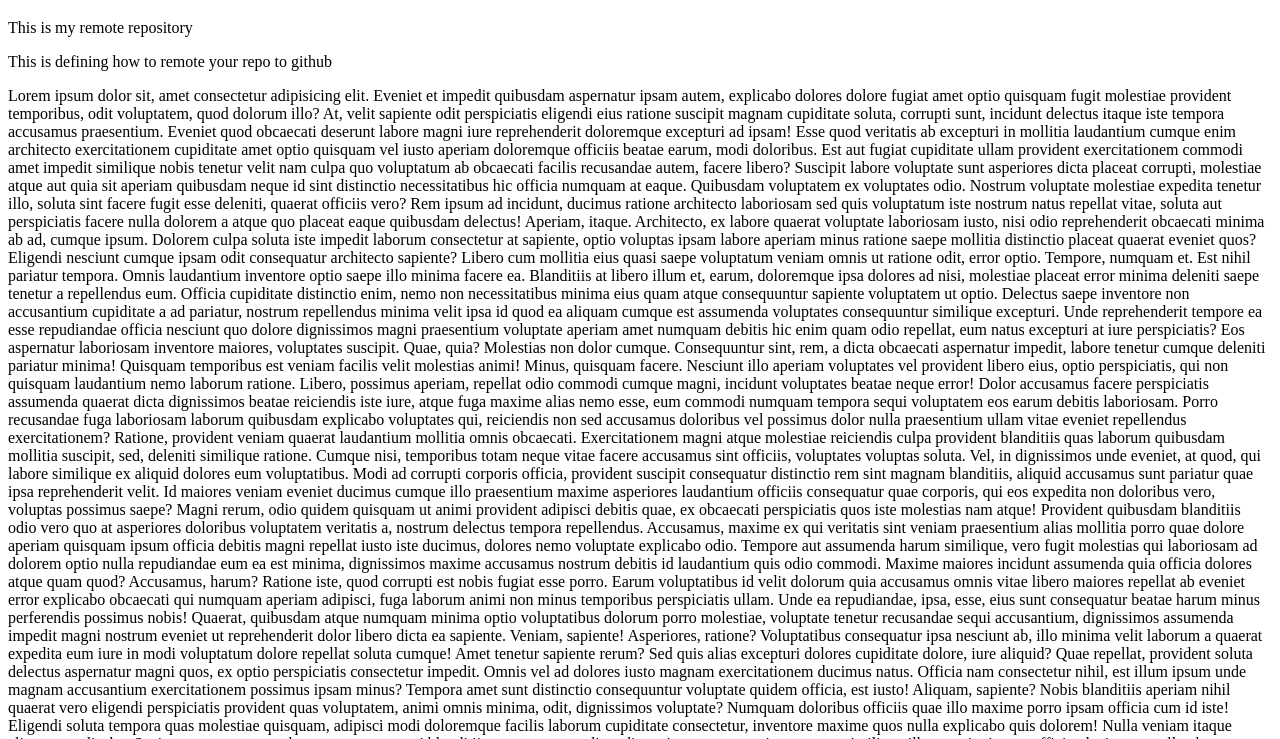
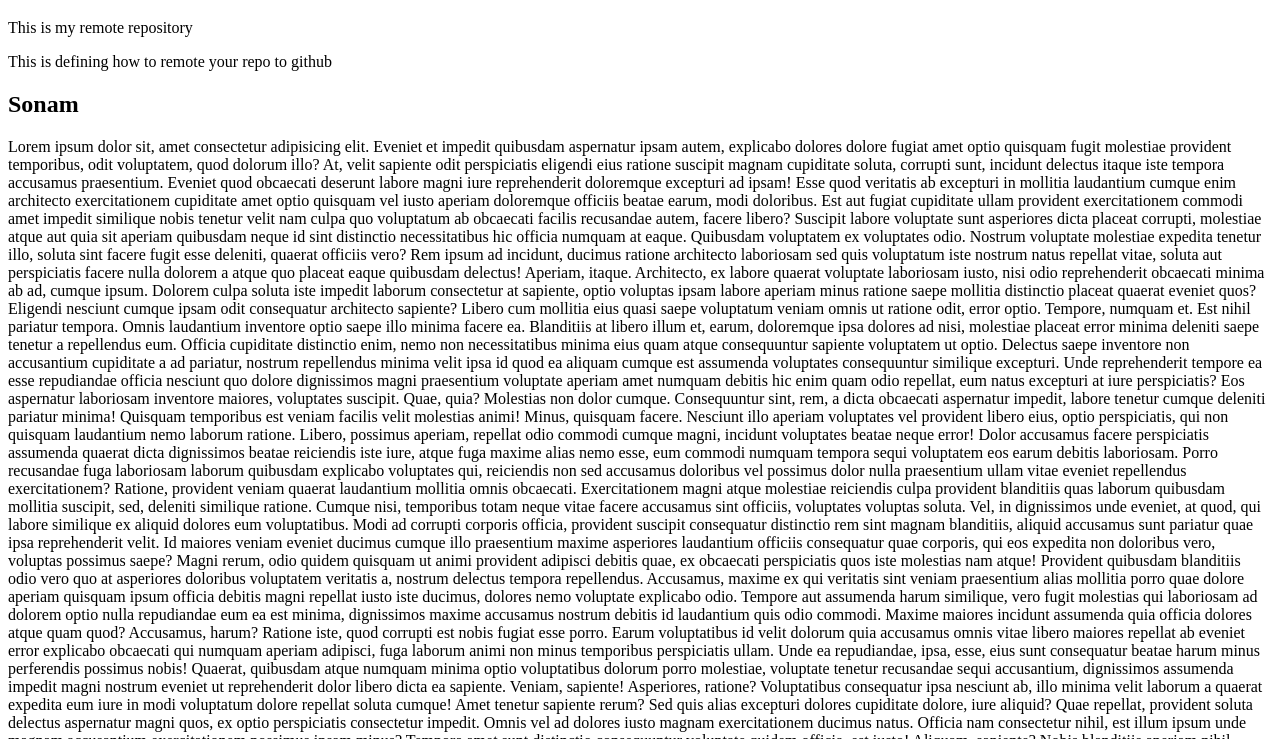
Before and after one commit to chandrabhansoftopstechnologies/remoteRepo, a plain HTML site: page index.html in a window 1280 px wide. Shown: the part 61-800 px from the top of the page. Drawn offline with Linux system fonts and the light colour scheme.

Commit message:
Added heading

```diff
--- a/index.html
+++ b/index.html
@@ -13,7 +13,7 @@
     <h1>Git demo from code with harry</h1>
     This is my remote repository
     <p>This is defining how to remote your repo to github</p>
-
+    <h2>Sonam</h2>
     <p>Lorem ipsum dolor sit, amet consectetur adipisicing elit. Eveniet et impedit quibusdam aspernatur ipsam autem,
         explicabo dolores dolore fugiat amet optio quisquam fugit molestiae provident temporibus, odit voluptatem, quod
         dolorum illo? At, velit sapiente odit perspiciatis eligendi eius ratione suscipit magnam cupiditate soluta,
```
